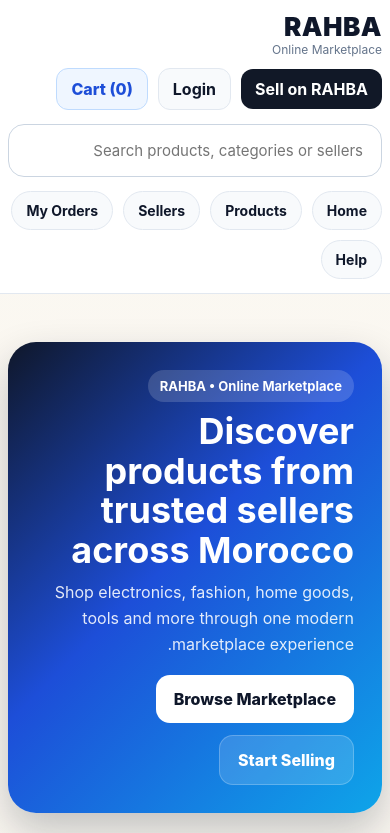
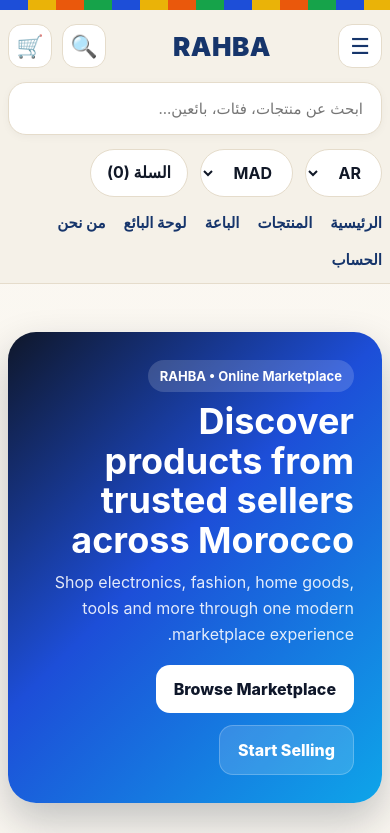
Before and after one commit to ori00fit-tech/souq-rahba-platform, a React (Vite) app in the folder apps/storefront/: page / in a window 390 px wide. Shown: the top 833 px of the page. Built offline with nearby package versions, Linux system fonts and the light colour scheme; no server answers.

Commit message:
Refine storefront header to mobile-first RAHBA layout

```diff
--- a/apps/storefront/src/components/Header.jsx
+++ b/apps/storefront/src/components/Header.jsx
@@ -3,7 +3,7 @@ import { useApp } from "../context/AppContext";
 import { SELLER_PORTAL_URL } from "../lib/config";
 
 export default function Header() {
-  const { cart, query, setQuery, currentUser } = useApp();
+  const { cart, query, setQuery, language, setLanguage, currency, setCurrency } = useApp();
 
   return (
     <header
@@ -11,11 +11,18 @@ export default function Header() {
         position: "sticky",
         top: 0,
         zIndex: 50,
-        background: "rgba(255,255,255,0.95)",
-        backdropFilter: "blur(10px)",
-        borderBottom: "1px solid #e2e8f0"
+        background: "#f5f1e8",
+        borderBottom: "1px solid #e5dccb"
       }}
     >
+      <div
+        style={{
+          height: "10px",
+          background:
+            "repeating-linear-gradient(90deg, #1d4ed8 0 28px, #eab308 28px 56px, #ea580c 56px 84px, #16a34a 84px 112px)"
+        }}
+      />
+
       <div
         className="container"
         style={{
@@ -27,127 +34,186 @@ export default function Header() {
       >
         <div
           style={{
+            display: "grid",
+            gridTemplateColumns: "44px 1fr auto auto",
+            alignItems: "center",
+            gap: "10px"
+          }}
+        >
+          <button
+            type="button"
+            style={iconButton}
+            aria-label="Menu"
+            title="Menu"
+          >
+            ☰
+          </button>
+
+          <Link
+            to="/"
+            style={{
+              textDecoration: "none",
+              color: "#16356b",
+              fontWeight: "900",
+              fontSize: "26px",
+              letterSpacing: "0.5px",
+              justifySelf: "center"
+            }}
+          >
+            RAHBA
+          </Link>
+
+          <button
+            type="button"
+            style={iconButton}
+            aria-label="Search"
+            title="Search"
+          >
+            🔍
+          </button>
+
+          <NavLink
+            to="/cart"
+            style={{
+              ...iconButton,
+              textDecoration: "none",
+              position: "relative"
+            }}
+            aria-label="Cart"
+            title="Cart"
+          >
+            🛒
+            {cart.length > 0 ? (
+              <span
+                style={{
+                  position: "absolute",
+                  top: "-6px",
+                  right: "-4px",
+                  minWidth: "18px",
+                  height: "18px",
+                  borderRadius: "999px",
+                  background: "#16356b",
+                  color: "#fff",
+                  fontSize: "11px",
+                  display: "grid",
+                  placeItems: "center",
+                  fontWeight: "800",
+                  padding: "0 4px"
+                }}
+              >
+                {cart.length}
+              </span>
+            ) : null}
+          </NavLink>
+        </div>
+
+        <input
+          value={query}
+          onChange={(e) => setQuery(e.target.value)}
+          placeholder="ابحث عن منتجات، فئات، بائعين..."
+          style={{
+            width: "100%",
+            padding: "16px 18px",
+            borderRadius: "18px",
+            border: "1px solid #e5dccb",
+            background: "#fff",
+            fontSize: "15px",
+            outline: "none",
+            boxShadow: "0 2px 8px rgba(15, 23, 42, 0.04)"
+          }}
+        />
+
+        <div
+          style={{
             display: "flex",
-            alignItems: "center",
-            justifyContent: "space-between",
             gap: "12px",
             flexWrap: "wrap"
           }}
         >
-          <Link
-            to="/"
-            style={{
-              textDecoration: "none",
-              color: "#0f172a",
-              display: "grid",
-              lineHeight: 1
-            }}
-          >
-            <span style={{ fontSize: "26px", fontWeight: "900", letterSpacing: "0.5px" }}>RAHBA</span>
-            <span style={{ fontSize: "12px", color: "#64748b", marginTop: "4px" }}>
-              Online Marketplace
-            </span>
-          </Link>
+          <select value={language} onChange={(e) => setLanguage(e.target.value)} style={pillSelect}>
+            <option value="ar">AR</option>
+            <option value="fr">FR</option>
+            <option value="en">EN</option>
+          </select>
 
-          <div style={{ display: "flex", gap: "10px", alignItems: "center", flexWrap: "wrap" }}>
-            <a
-              href={SELLER_PORTAL_URL}
-              target="_blank"
-              rel="noopener noreferrer"
-              style={{
-                textDecoration: "none",
-                padding: "10px 14px",
-                borderRadius: "12px",
-                background: "#111827",
-                color: "#fff",
-                fontWeight: "700"
-              }}
-            >
-              Sell on RAHBA
-            </a>
+          <select value={currency} onChange={(e) => setCurrency(e.target.value)} style={pillSelect}>
+            <option value="MAD">MAD</option>
+            <option value="EUR">EUR</option>
+            <option value="USD">USD</option>
+          </select>
 
-            <NavLink
-              to="/auth"
-              style={{
-                textDecoration: "none",
-                padding: "10px 14px",
-                borderRadius: "12px",
-                background: "#f8fafc",
-                color: "#0f172a",
-                border: "1px solid #e2e8f0",
-                fontWeight: "700"
-              }}
-            >
-              {currentUser ? "My Account" : "Login"}
-            </NavLink>
-
-            <NavLink
-              to="/cart"
-              style={{
-                textDecoration: "none",
-                padding: "10px 14px",
-                borderRadius: "12px",
-                background: "#eff6ff",
-                color: "#1d4ed8",
-                border: "1px solid #bfdbfe",
-                fontWeight: "800"
-              }}
-            >
-              Cart ({cart.length})
-            </NavLink>
-          </div>
-        </div>
-
-        <div>
-          <input
-            value={query}
-            onChange={(e) => setQuery(e.target.value)}
-            placeholder="Search products, categories or sellers"
-            style={{
-              width: "100%",
-              padding: "16px 18px",
-              borderRadius: "16px",
-              border: "1px solid #cbd5e1",
-              background: "#fff",
-              fontSize: "15px",
-              outline: "none"
-            }}
-          />
+          <NavLink to="/cart" style={pillLink}>
+            السلة ({cart.length})
+          </NavLink>
         </div>
 
         <nav
           style={{
             display: "flex",
-            gap: "10px",
-            flexWrap: "wrap"
+            gap: "18px",
+            flexWrap: "wrap",
+            paddingTop: "2px",
+            color: "#16356b"
           }}
         >
-          {[
-            ["/", "Home"],
-            ["/products", "Products"],
-            ["/sellers", "Sellers"],
-            ["/my-orders", "My Orders"],
-            ["/help", "Help"]
-          ].map(([to, label]) => (
-            <NavLink
-              key={to}
-              to={to}
-              style={{
-                textDecoration: "none",
-                padding: "10px 14px",
-                borderRadius: "999px",
-                background: "#f8fafc",
-                color: "#0f172a",
-                border: "1px solid #e2e8f0",
-                fontWeight: "700",
-                fontSize: "14px"
-              }}
-            >
-              {label}
-            </NavLink>
-          ))}
+          <NavLink to="/" style={navLink}>
+            الرئيسية
+          </NavLink>
+          <NavLink to="/products" style={navLink}>
+            المنتجات
+          </NavLink>
+          <NavLink to="/sellers" style={navLink}>
+            الباعة
+          </NavLink>
+          <a href={SELLER_PORTAL_URL} target="_blank" rel="noopener noreferrer" style={navLink}>
+            لوحة البائع
+          </a>
+          <NavLink to="/about" style={navLink}>
+            من نحن
+          </NavLink>
+          <NavLink to="/auth" style={navLink}>
+            الحساب
+          </NavLink>
         </nav>
       </div>
     </header>
   );
 }
+
+const iconButton = {
+  width: "44px",
+  height: "44px",
+  borderRadius: "14px",
+  border: "1px solid #e5dccb",
+  background: "#fff",
+  display: "grid",
+  placeItems: "center",
+  fontSize: "22px",
+  color: "#16356b"
+};
+
+const pillSelect = {
+  padding: "12px 16px",
+  borderRadius: "999px",
+  border: "1px solid #e5dccb",
+  background: "#fff",
+  color: "#111827",
+  fontWeight: "700"
+};
+
+const pillLink = {
+  textDecoration: "none",
+  padding: "12px 16px",
+  borderRadius: "999px",
+  border: "1px solid #e5dccb",
+  background: "#fff",
+  color: "#111827",
+  fontWeight: "700"
+};
+
+const navLink = {
+  textDecoration: "none",
+  color: "#16356b",
+  fontWeight: "700",
+  fontSize: "15px"
+};
```
